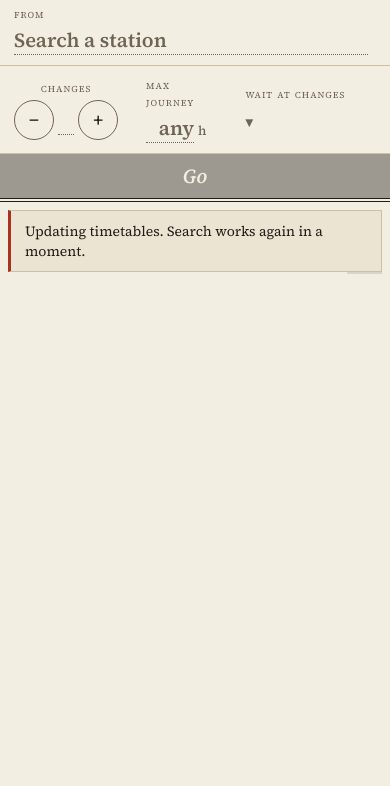
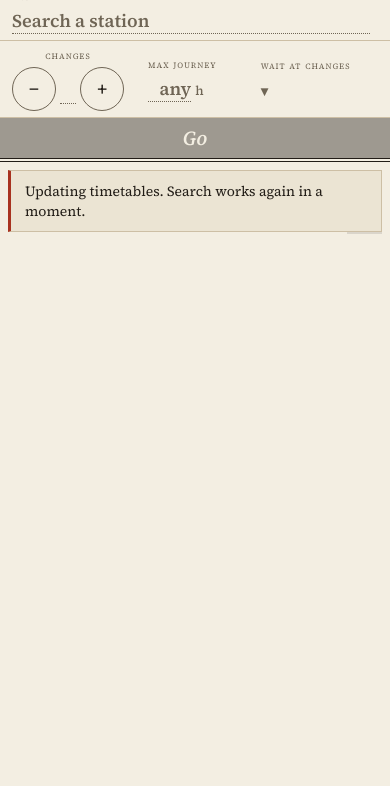
Before and after one commit to FabianRath/RailRadius, a plain HTML site: page frontend/index.html in a window 390 px wide. Shown: the part 58-844 px from the top of the page. Drawn offline with Linux system fonts and the light colour scheme; no server answers.

Commit message:
Fit the Atlas page to phone width (#97)
Fixes #97

```diff
--- a/frontend/css/app.css
+++ b/frontend/css/app.css
@@ -1512,3 +1512,40 @@ input[type="number"]::-webkit-inner-spin-button {
         white-space: normal;
     }
 }
+
+/* Phones: a shorter bar leaves the map most of the screen; touch targets grow to 44px */
+@media (width < 480px) {
+    .board-brand,
+    .board-field,
+    .board-count {
+        padding: 6px 12px;
+    }
+
+    .board-label {
+        font-size: 12px;
+        white-space: nowrap;
+    }
+
+    .board-value {
+        font-size: 18px;
+    }
+
+    .board-digits {
+        font-size: 22px;
+    }
+
+    .board-go {
+        height: 40px;
+    }
+
+    .stepper-btn,
+    .board-close,
+    .board-options-toggle {
+        min-width: 44px;
+        min-height: 44px;
+    }
+
+    .journey {
+        max-height: 70%;
+    }
+}
```
Also changed, not shown: 1 other file.
